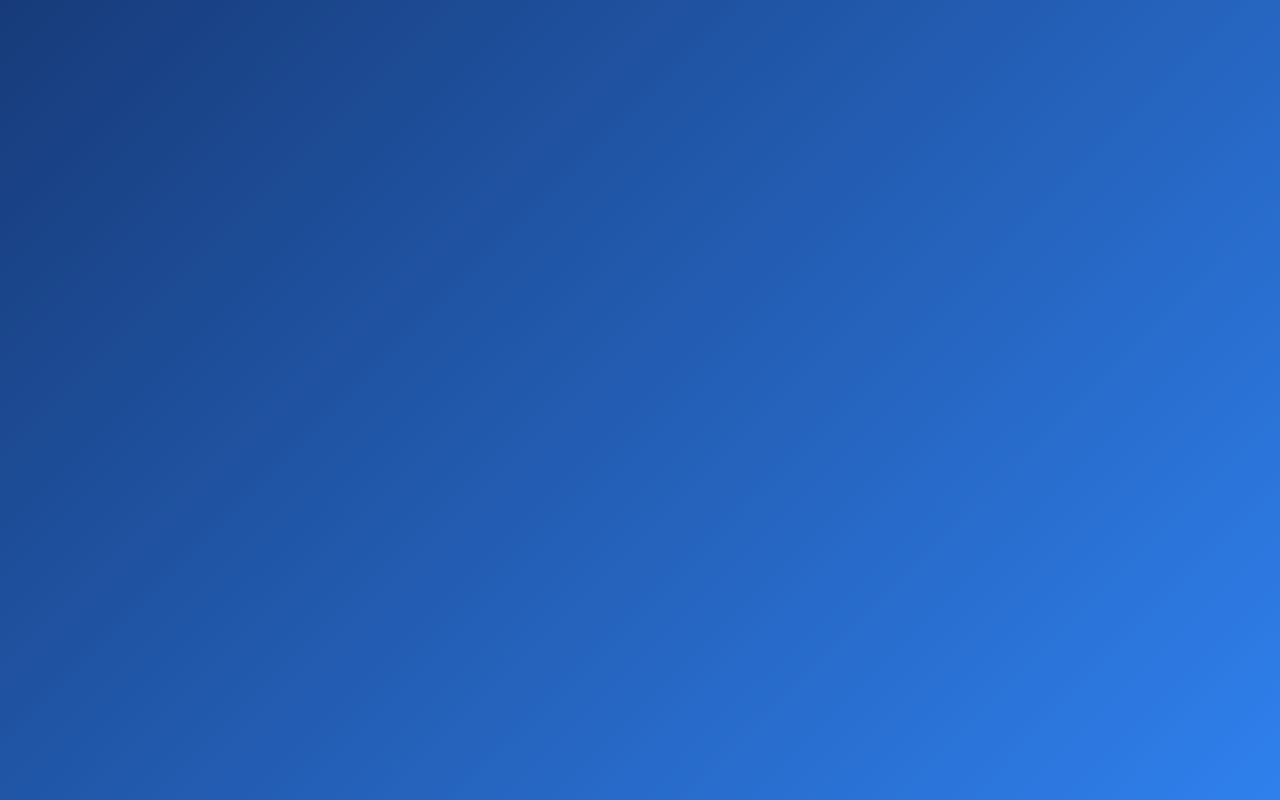
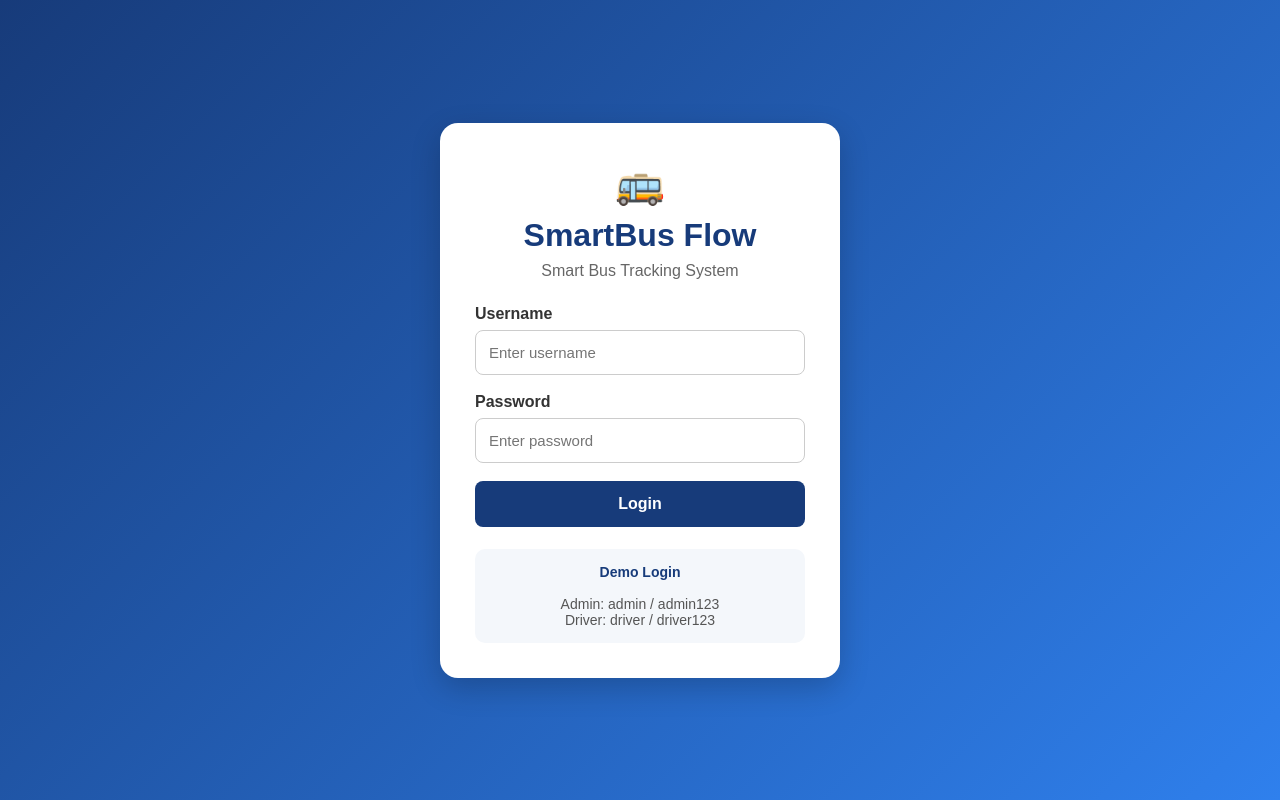
Before and after one commit to divyadharshini-pro/smart-bus-flowa-analysis-, a Flask app: page / in a window 1280 px wide. Run offline with Flask 3, Linux system fonts and the light colour scheme.

Commit message:
Style updates for login page demo section

```diff
--- a/templates/login.html
+++ b/templates/login.html
@@ -96,3 +96,73 @@
 
         .demo {
             margin-top: 22px;
+            padding: 15px;
+            background: #f4f7fb;
+            border-radius: 10px;
+            text-align: center;
+            font-size: 14px;
+            color: #555;
+        }
+
+        .demo strong {
+            color: #173b7a;
+        }
+    </style>
+</head>
+
+<body>
+
+    <div class="login-container">
+
+        <div class="logo">🚌</div>
+
+        <h1>SmartBus Flow</h1>
+
+        <div class="subtitle">
+            Smart Bus Tracking System
+        </div>
+
+        {% if error %}
+        <div class="error">
+            {{ error }}
+        </div>
+        {% endif %}
+
+        <form action="/login" method="POST">
+
+            <label for="username">Username</label>
+
+            <input
+                type="text"
+                id="username"
+                name="username"
+                placeholder="Enter username"
+                required
+            >
+
+            <label for="password">Password</label>
+
+            <input
+                type="password"
+                id="password"
+                name="password"
+                placeholder="Enter password"
+                required
+            >
+
+            <button type="submit">
+                Login
+            </button>
+
+        </form>
+
+        <div class="demo">
+            <strong>Demo Login</strong><br><br>
+            Admin: admin / admin123<br>
+            Driver: driver / driver123
+        </div>
+
+    </div>
+
+</body>
+</html>
```
